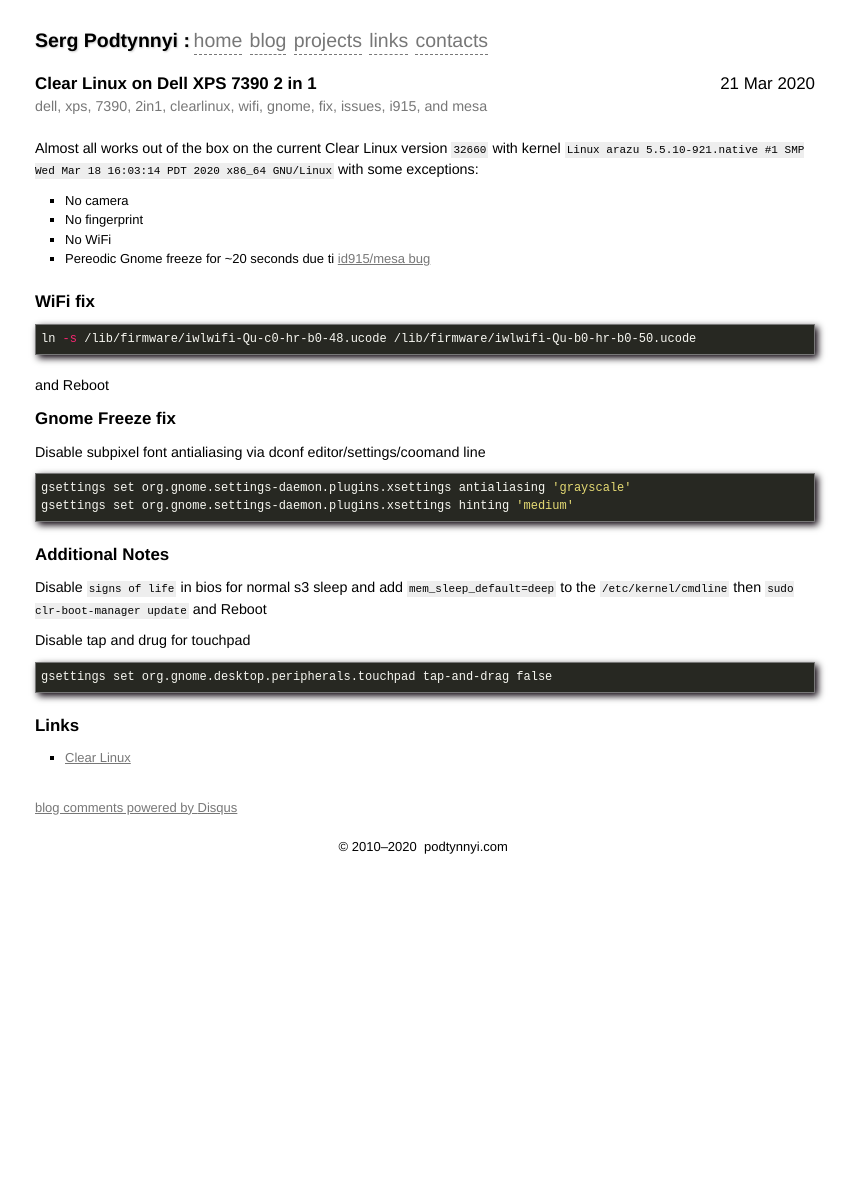
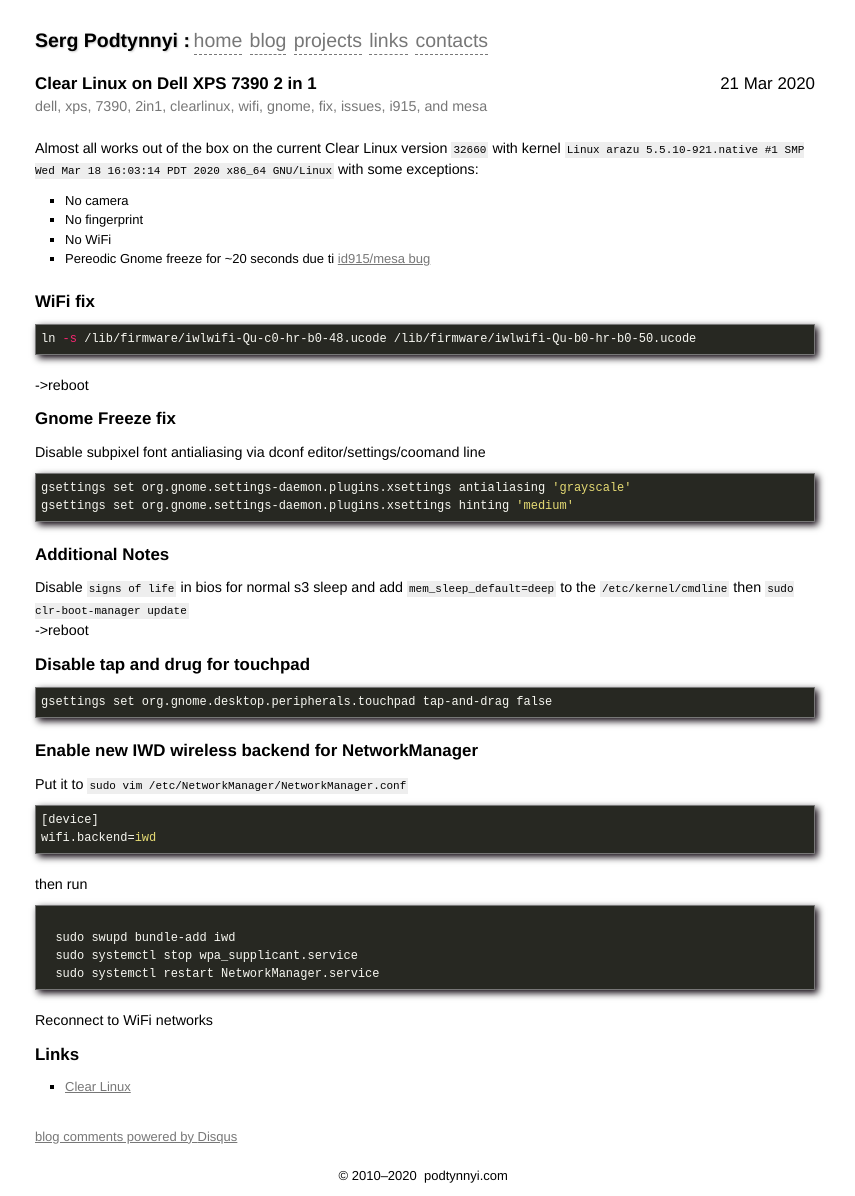
Before and after one commit to shtirlic/shtirlic.github.com, a Jekyll site: the page built from _posts/2020-03-21-dell-xps-7390-2-1-clear-linux.markdown, in a window 1280 px wide. Shown: the whole page, without its empty margins (215-1070 px from the left). Built offline with Jekyll 4.4.1, drawn with Linux system fonts in a browser that asks for light colours; nearby versions of some CDN libraries; some web fonts are replaced; comment, search, counter and statistics services are not loaded; before the commit the page ends 900 px from its top, so only the background shows below that.

Commit message:
Add iwd notes

```diff
--- a/_posts/2020-03-21-dell-xps-7390-2-1-clear-linux.markdown
+++ b/_posts/2020-03-21-dell-xps-7390-2-1-clear-linux.markdown
@@ -18,7 +18,7 @@
 ln -s /lib/firmware/iwlwifi-Qu-c0-hr-b0-48.ucode /lib/firmware/iwlwifi-Qu-b0-hr-b0-50.ucode
 {% endhighlight %}
 
-and Reboot
+->reboot
 
 
 Gnome Freeze fix
@@ -32,17 +32,38 @@
 {% endhighlight %}
 
 
-
 Additional Notes
 ----------------
 
 Disable `signs of life` in bios for normal s3 sleep and add
-`mem_sleep_default=deep` to the `/etc/kernel/cmdline` then `sudo clr-boot-manager update` and Reboot
+`mem_sleep_default=deep` to the `/etc/kernel/cmdline` then `sudo clr-boot-manager update`
+->reboot
 
 Disable tap and drug for touchpad
+----------------
+
 {% highlight bash %}
 gsettings set org.gnome.desktop.peripherals.touchpad tap-and-drag false
 {% endhighlight %}
+
+
+Enable new IWD wireless backend for NetworkManager
+----------------
+
+Put it to `sudo vim /etc/NetworkManager/NetworkManager.conf`
+{% highlight ini %}
+[device]
+wifi.backend=iwd
+{% endhighlight %}
+
+then run
+{% highlight bash %}
+  sudo swupd bundle-add iwd
+  sudo systemctl stop wpa_supplicant.service
+  sudo systemctl restart NetworkManager.service
+{% endhighlight %}
+
+Reconnect to WiFi networks
 
 Links
 -----
```
